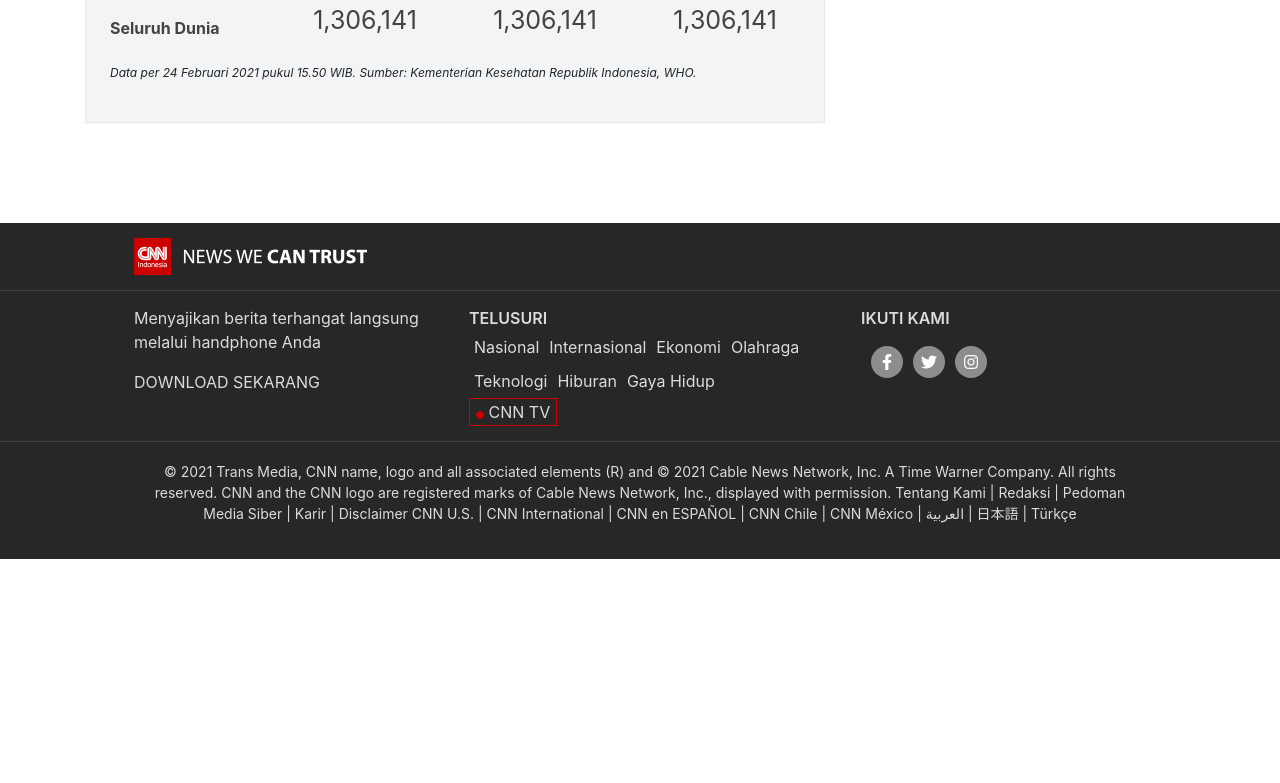
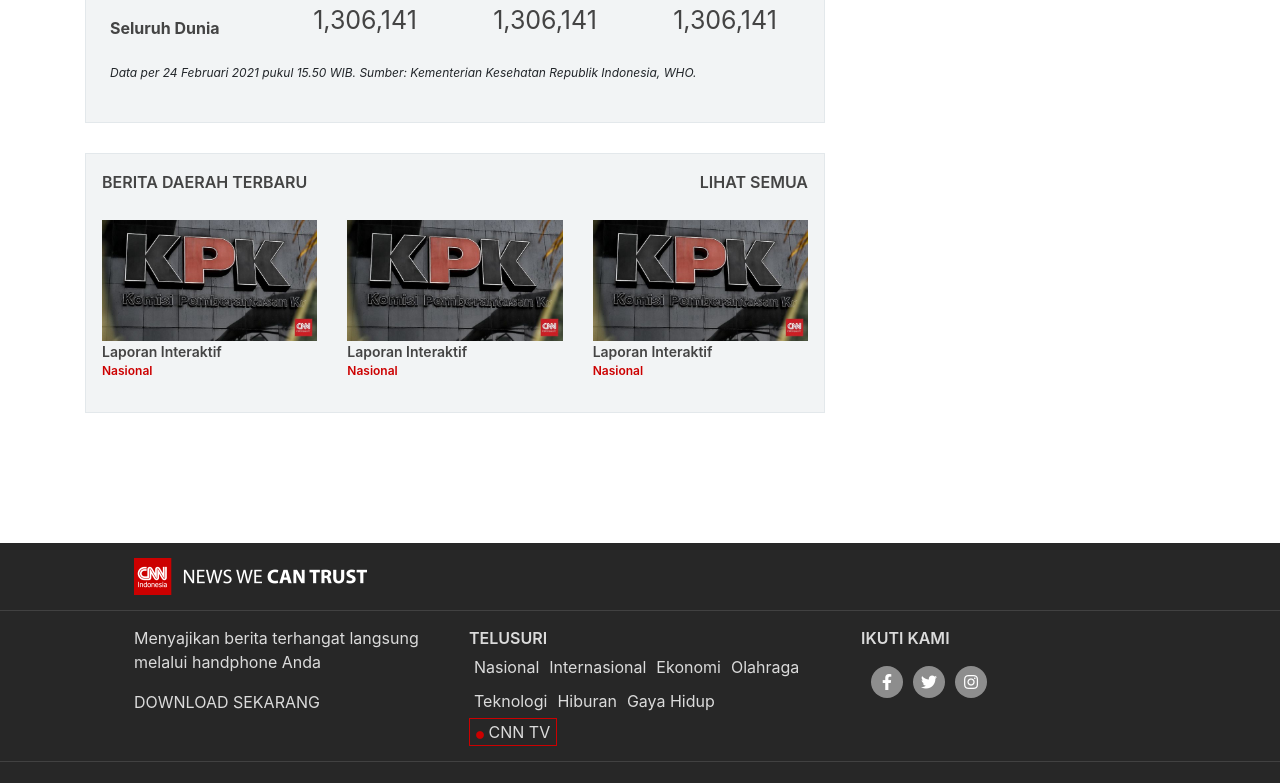
Before and after one commit to Gefyaqiilah/CNN-Clone, a React (Create React App) app: page / in a window 1280 px wide. Shown: the part 1175-1958 px from the top of the page. Before the commit the page ends 1734 px from the top, so only its background shows below. Built offline with nearby package versions, Linux system fonts and the light colour scheme.

Commit message:
component newsupdate

```diff
--- /dev/null
+++ b/src/components/base/news-update/NewsUpdate.jsx
@@ -0,0 +1,44 @@
+import './NewsUpdate.scoped.css'
+import imgExample from '../../../assets/example-headline.jpeg'
+
+function NewsUpdate () {
+  return (
+    <div className="news-update p-3">
+      <div className="title d-flex justify-content-between">
+        <p className="text-16 bold-600 text-dark-gray">BERITA DAERAH TERBARU</p>
+        <p className="text-16 bold-600 text-dark-gray">LIHAT SEMUA</p>
+      </div>
+      <div className="news-list row">
+        <div className="news-item col-lg-4">
+          <div className="img">
+            <img src={imgExample} alt=""/>
+          </div>
+          <div className="detail">
+            <p className="title text-13 bold-600 text-dark-gray m-0">Laporan Interaktif</p>
+            <p className="category text-12 bold-600 text-red">Nasional</p>
+          </div>
+        </div>
+        <div className="news-item col-lg-4">
+          <div className="img">
+            <img src={imgExample} alt=""/>
+          </div>
+          <div className="detail">
+            <p className="title text-13 bold-600 text-dark-gray m-0">Laporan Interaktif</p>
+            <p className="category text-12 bold-600 text-red">Nasional</p>
+          </div>
+        </div>
+        <div className="news-item col-lg-4">
+          <div className="img">
+            <img src={imgExample} alt=""/>
+          </div>
+          <div className="detail">
+            <p className="title text-13 bold-600 text-dark-gray m-0">Laporan Interaktif</p>
+            <p className="category text-12 bold-600 text-red">Nasional</p>
+          </div>
+        </div>
+      </div>
+    </div>
+  )
+}
+
+export default NewsUpdate
--- /dev/null
+++ b/src/components/base/news-update/NewsUpdate.scoped.css
@@ -0,0 +1,35 @@
+.news-update {
+  background:#F2F4F5;
+  height:max-content;
+  border:1px solid #E3E8EB;
+}
+.news-item .img{
+  width:100%;
+  height:70%;
+  overflow:hidden;
+}
+.news-item .img img{
+  width:100%;
+  height:100%;
+  object-fit: cover;
+  background-size: cover;
+  background-repeat: no-repeat;
+  -webkit-transition: all .5s;
+  -moz-transition: all .5s;
+  -o-transition: all .5s;
+  transition: all .5s;
+}
+.news-item .img:hover img, .news-item .img:focus img {
+  -ms-transform: scale(1.2);
+  -moz-transform: scale(1.2);
+  -webkit-transform: scale(1.2);
+  -o-transform: scale(1.2);
+  transform: scale(1.2);
+}
+.news-item .img:hover img:before, .news-item .img:focus img:before {
+  display: block;
+}
+
+.news-item:hover .title {
+  color:#CC0000 !important;
+}
--- a/src/components/module/home/Home.jsx
+++ b/src/components/module/home/Home.jsx
@@ -3,6 +3,7 @@
 import NewsHeader from '../../base/news-header/NewsHeader'
 import HeadLines from '../../base/headlines/HeadLines'
 import NewsCovid from '../../base/news-covid/NewsCovid'
+import LaporanInteraktif from '../../base/news-update/NewsUpdate'
 function Home () {
 
   return (
@@ -15,7 +16,12 @@
       </div>
       <div id="main-content" className="row p-0 gap-component">
         <div className="main-left col-lg-8 p-0">
-          <NewsCovid/>
+          <div className="gap-component-content">
+            <NewsCovid/>
+          </div>
+          <div className="gap-component-content">
+           <LaporanInteraktif/>
+          </div>
         </div>
         <div className="main-right col-lg-4">
 
--- a/src/components/module/home/Home.scoped.css
+++ b/src/components/module/home/Home.scoped.css
@@ -5,3 +5,6 @@
 .gap-component {
   margin: 0 0 100px 0 !important;
 }
+.gap-component-content {
+  margin: 0 0 30px 0 !important;
+}
```
